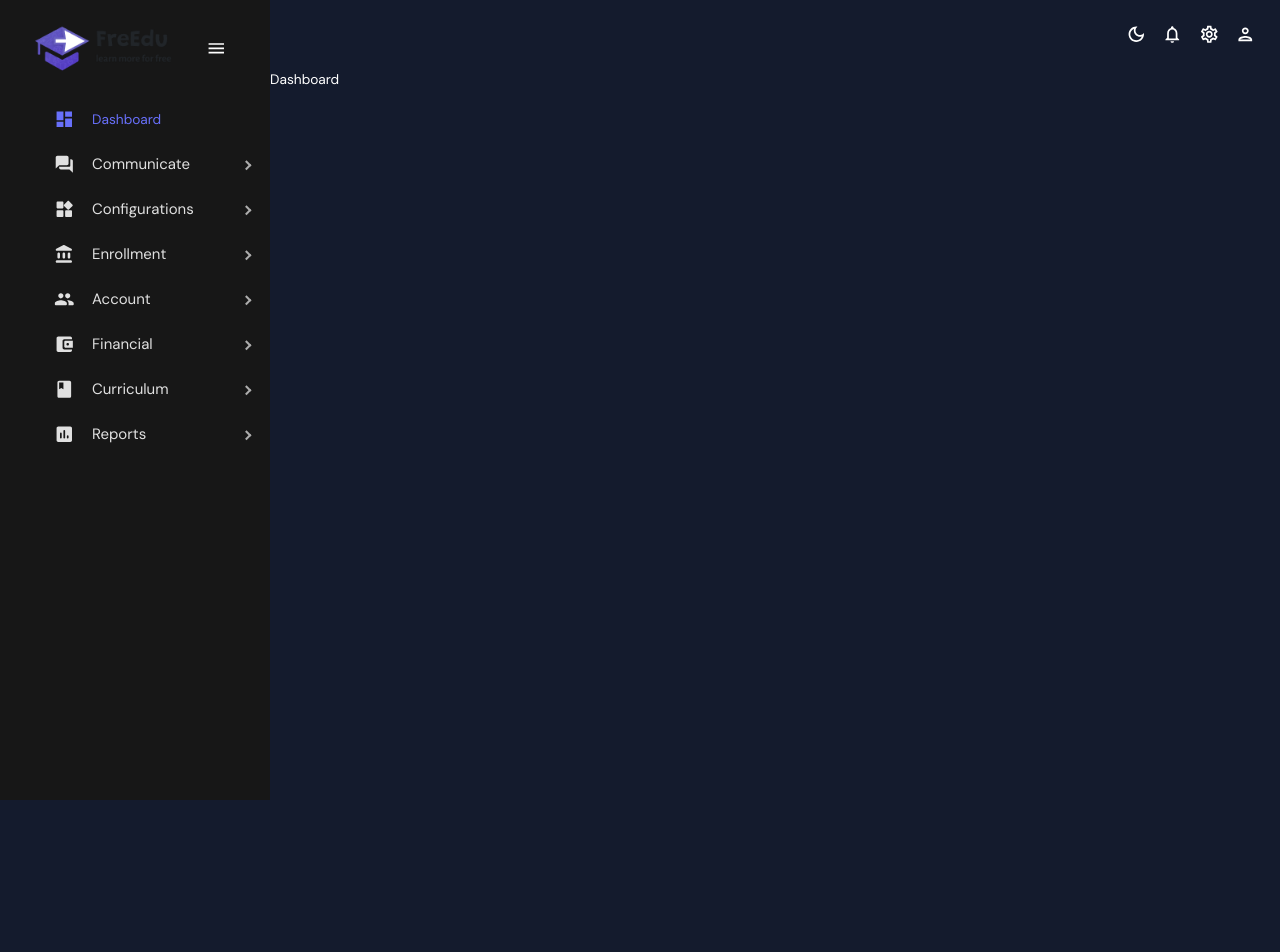
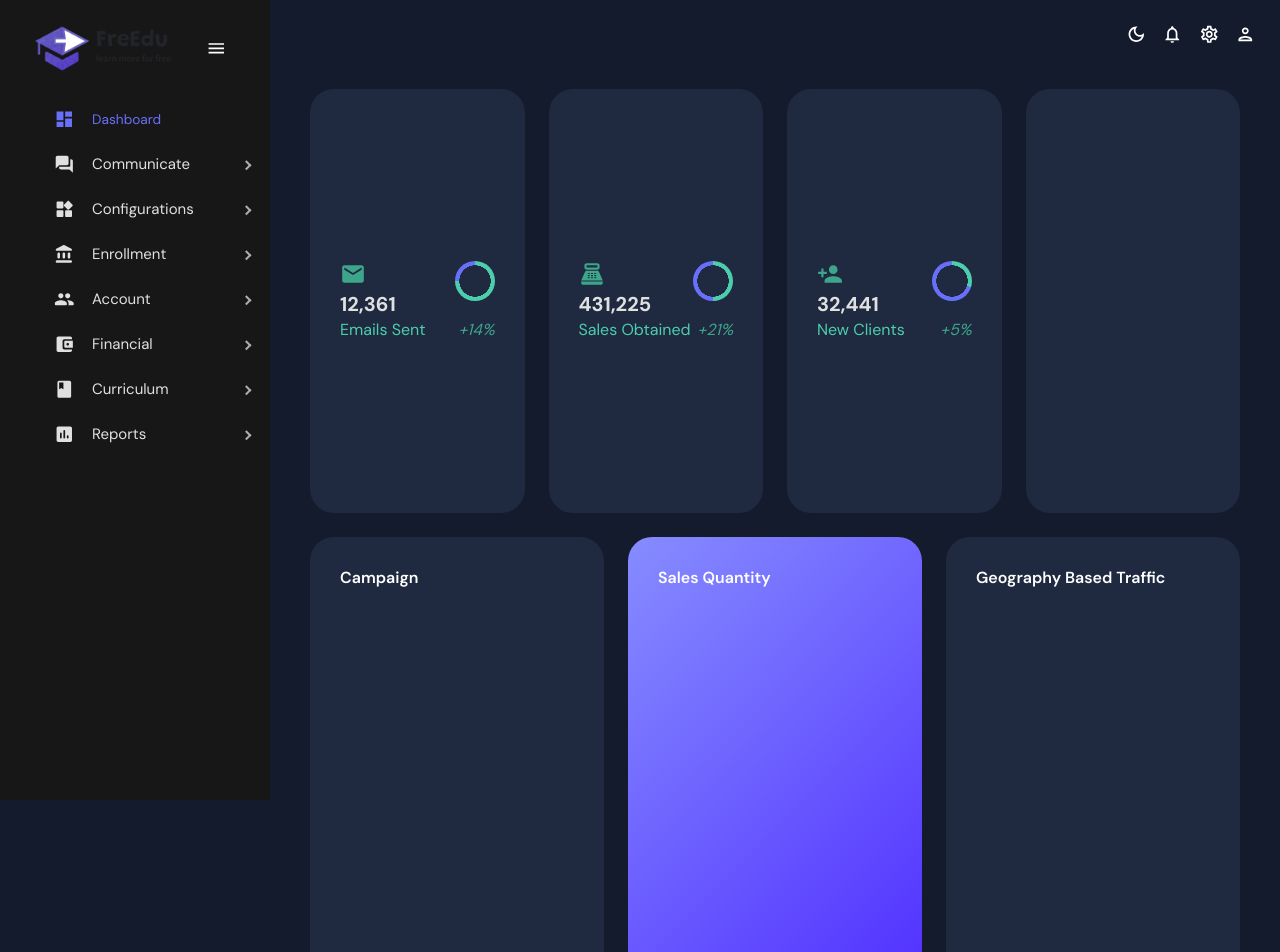
Before and after one commit to trxxxxanxx/freedu, a React (Create React App) app: page /admin/dashboard in a window 1280 px wide. Shown: the top 952 px of the page. Before the commit the page ends 800 px from the top, so only its background shows below. Built offline with nearby package versions, Linux system fonts and the light colour scheme.

Commit message:
Dashboard layout admin

```diff
--- a/package.json
+++ b/package.json
@@ -12,7 +12,7 @@
     "@fullcalendar/react": "^6.1.10",
     "@fullcalendar/timegrid": "^6.1.10",
     "@mui/icons-material": "^5.15.1",
-    "@mui/material": "^5.15.1",
+    "@mui/material": "^5.15.2",
     "@mui/styled-engine-sc": "^6.0.0-alpha.9",
     "@mui/x-data-grid": "^6.18.4",
     "@nivo/bar": "^0.84.0",
@@ -30,7 +30,7 @@
     "react-quill": "^2.0.0",
     "react-router-dom": "^6.21.0",
     "react-scripts": "5.0.1",
-    "styled-components": "^6.1.2",
+    "styled-components": "^6.1.6",
     "web-vitals": "^2.1.4",
     "yup": "^1.3.2"
   },
--- a/src/account/admin/Dashboard.jsx
+++ b/src/account/admin/Dashboard.jsx
@@ -1,8 +1,197 @@
-import React from 'react'
+import { Box, Button, IconButton, Typography, useTheme } from "@mui/material";
+import { tokens } from "../../theme";
+import { mockTransactions } from "../../data/mockData";
+import DownloadOutlinedIcon from "@mui/icons-material/DownloadOutlined";
+import EmailIcon from "@mui/icons-material/Email";
+import PointOfSaleIcon from "@mui/icons-material/PointOfSale";
+import PersonAddIcon from "@mui/icons-material/PersonAdd";
+import TrafficIcon from "@mui/icons-material/Traffic";
+import Header from "../../components/Header";
+import LineChart from "../../components/LineChart";
+import GeographyChart from "../../components/GeographyChart";
+import BarChart from "../../components/BarChart";
+import StatBox from "../../components/StatBox";
+import ProgressCircle from "../../components/ProgressCircle";
+// import BasicDateCalendar from "../../components/Calendar";
+
+
 
 const Dashboard = () => {
+  const theme = useTheme();
+  const colors = tokens(theme.palette.mode);
+  const onChange = (date) => {
+    console.log('Selected date:', date);
+  };
+
+
   return (
-    <div>Dashboard</div>
+    <Box m="20px" mx="40px">
+      {/* HEADER */}
+      {/* <Box display="flex" justifyContent="space-between" alignItems="center">
+        <Header title="DASHBOARD" subtitle="Welcome to your dashboard" />
+
+        <Box>
+          <Button
+            sx={{
+              backgroundColor: colors.blueAccent[700],
+              color: colors.grey[100],
+              fontSize: "14px",
+              fontWeight: "bold",
+              padding: "10px 20px",
+            }}
+          >
+            <DownloadOutlinedIcon sx={{ mr: "10px" }} />
+            Download Reports
+          </Button>
+        </Box>
+      </Box> */}
+
+      {/* GRID & CHARTS */}
+      <Box
+        display="grid"
+        gridTemplateColumns="repeat(12, 1fr)"
+        gridAutoRows="200px"
+        // gridTemplateRows="60px 1fr"
+        gap="24px"
+      >
+        {/* ROW 1 */}
+        <Box
+          gridColumn="span 3"
+          gridRow="span 2"
+          backgroundColor={colors.primary[400]}
+          display="flex"
+          alignItems="center"
+          justifyContent="center"
+          borderRadius={6}
+        >
+          <StatBox
+            title="12,361"
+            subtitle="Emails Sent"
+            progress="0.75"
+            increase="+14%"
+            icon={
+              <EmailIcon
+                sx={{ color: colors.greenAccent[600], fontSize: "26px" }}
+              />
+            }
+          />
+        </Box>
+        <Box
+          gridColumn="span 3"
+          gridRow="span 2"
+          backgroundColor={colors.primary[400]}
+          display="flex"
+          alignItems="center"
+          justifyContent="center"
+          borderRadius={6}
+        >
+          <StatBox
+            title="431,225"
+            subtitle="Sales Obtained"
+            progress="0.50"
+            increase="+21%"
+            icon={
+              <PointOfSaleIcon
+                sx={{ color: colors.greenAccent[600], fontSize: "26px" }}
+              />
+            }
+          />
+        </Box>
+        <Box
+          gridColumn="span 3"
+          gridRow="span 2"
+          backgroundColor={colors.primary[400]}
+          display="flex"
+          alignItems="center"
+          justifyContent="center"
+          borderRadius={6}
+        >
+
+          <StatBox
+            title="32,441"
+            subtitle="New Clients"
+            progress="0.30"
+            increase="+5%"
+            icon={
+              <PersonAddIcon
+                sx={{ color: colors.greenAccent[600], fontSize: "26px" }}
+              />
+            }
+          />
+        </Box>
+
+        <Box
+          gridColumn="span 3"
+          gridRow="span 2"
+          backgroundColor={colors.primary[400]}
+          display="flex"
+          alignItems="center"
+          justifyContent="center"
+          borderRadius={6}
+        >
+         {/* <BasicDateCalendar
+           sx={{
+            fontFamily: 'DM Sans', // Change 'Your Custom Font' to the desired font
+            fontWeight: 'bold', // Make the font bold
+            width: '200px', // Adjust the width as needed
+          }}
+         /> */}
+
+        </Box>
+
+        {/* ROW 3 */}
+        <Box
+          gridColumn="span 4"
+          gridRow="span 3"
+          backgroundColor={colors.primary[400]}
+          p="30px"
+          borderRadius={6}
+        >
+          <Typography variant="h5" fontWeight="600">
+            Campaign
+          </Typography>
+        </Box>
+
+        <Box
+           sx={{
+            background: 'linear-gradient(135deg, #868CFF 0%, #4318FF 100%)',
+            gridColumn: 'span 4',
+            gridRow: 'span 3',
+            borderRadius: 6,
+          }}
+        >
+          <Typography
+            variant="h5"
+            fontWeight="600"
+            sx={{ padding: "30px 30px 0 30px" }}
+          >
+            Sales Quantity
+          </Typography>
+          {/* <Box height="250px" mt="-20px">
+            <BarChart isDashboard={true} />
+          </Box> */}
+        </Box>
+
+        <Box
+          gridColumn="span 4"
+          gridRow="span 3"
+          backgroundColor={colors.primary[400]}
+          padding="30px"
+          borderRadius={6}
+        >
+          <Typography
+            variant="h5"
+            fontWeight="600"
+            sx={{ marginBottom: "15px" }}
+          >
+            Geography Based Traffic
+          </Typography>
+          <Box height="200px">
+            {/* <GeographyChart isDashboard={true} /> */}
+          </Box>
+        </Box>
+      </Box>
+    </Box>
   )
 }
 
```
Also changed, not shown: 2 other files (tests, documents, lock files or other folders).
